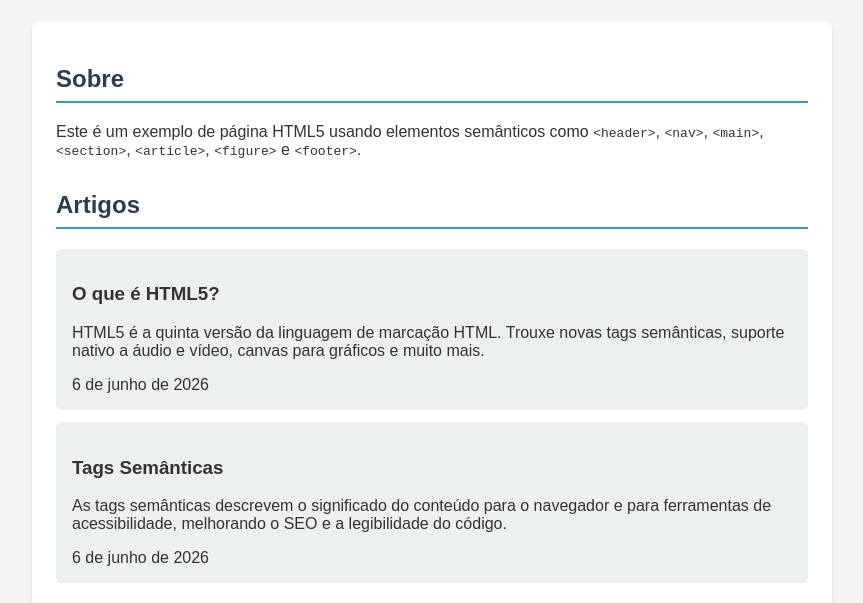
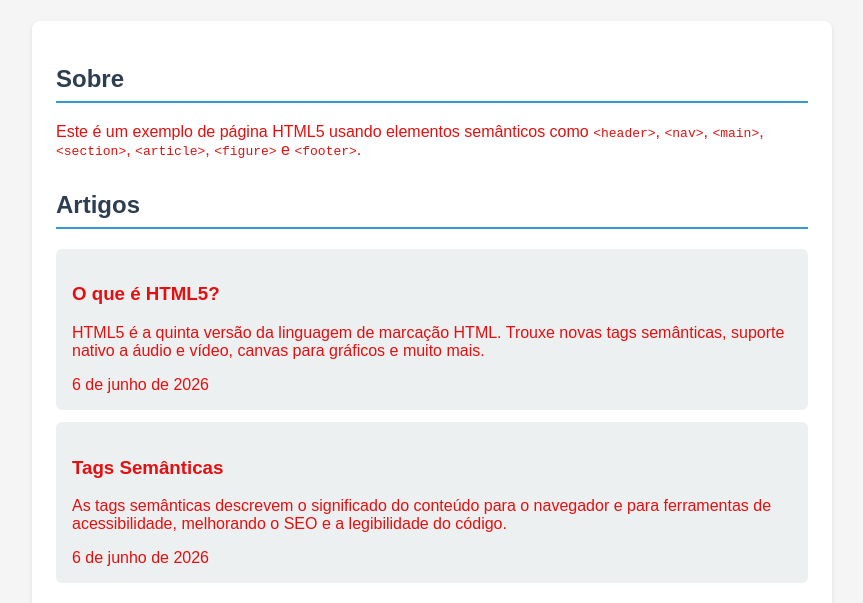
Before and after one commit to marcelomacrino/exemplo, a website: page index.html in a window 1280 px wide. Shown: the part 197-800 px from the top of the page, without its empty margins (208-1071 px from the left). Drawn offline with Linux system fonts and the light colour scheme.

```diff
--- a/style.css
+++ b/style.css
@@ -4,7 +4,7 @@
     margin: 40px auto;
     padding: 0 20px;
     background-color: #f5f5f5;
-    color: #333;
+    color: #e60f0f;
 }
 
 header {
```
